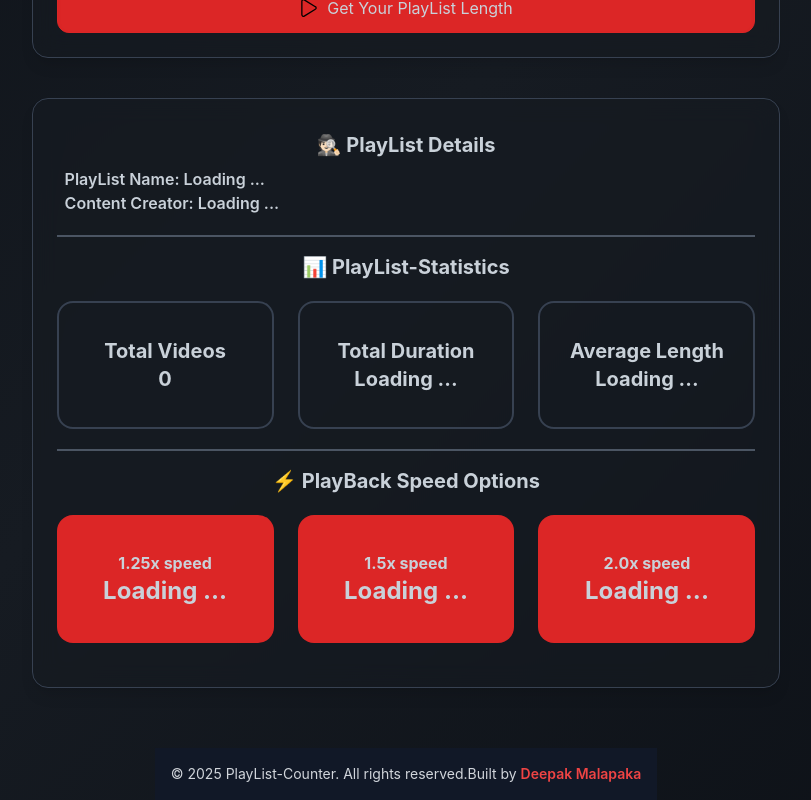
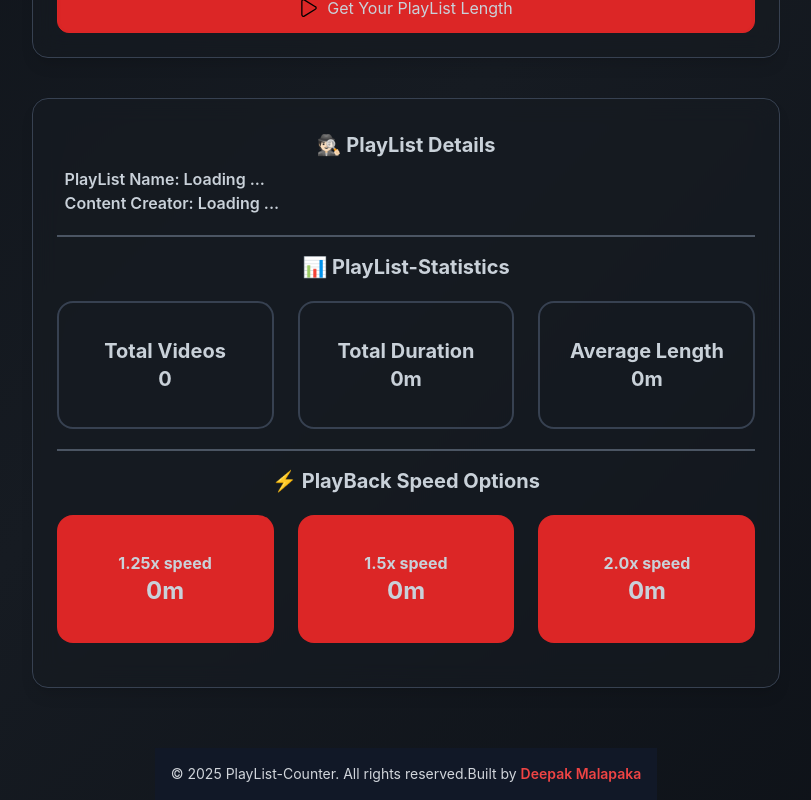
Before and after one commit to DeepakMalapaka/playlist-counter, a React (Vite) app: page / in a window 1280 px wide. Shown: the part 488-1288 px from the top of the page, without its empty margins (234-1045 px from the left). Built offline with nearby package versions, Linux system fonts and the light colour scheme.

Commit message:
default changed

```diff
--- a/src/components/Stats.jsx
+++ b/src/components/Stats.jsx
@@ -56,7 +56,7 @@ const Stats = () => {
         <div className="flex flex-col justify-center items-center border-2 border-gray-700 rounded-2xl p-3 w-full sm:w-60 h-32">
           <span className="font-bold text-base sm:text-xl">Total Duration</span>
           <span className="font-bold text-lg sm:text-xl">
-            {totalDuration ? FormatDuration(totalDuration) : "Loading ..."}
+            {totalDuration ? FormatDuration(totalDuration) : "0m"}
           </span>
         </div>
         <div className="flex flex-col justify-center items-center border-2 border-gray-700 rounded-2xl p-3 w-full sm:w-60 h-32">
@@ -64,7 +64,7 @@ const Stats = () => {
           <span className="font-bold text-lg sm:text-xl">
             {averageLength
               ? FormatDuration(totalDuration / totalVideos)
-              : "Loading ..."}
+              : "0m"}
           </span>
         </div>
       </div>
@@ -86,7 +86,7 @@ const Stats = () => {
           <span className="font-bold text-xl sm:text-2xl">
             {totalDuration
               ? FormatDuration(totalDuration / 1.25)
-              : "Loading ..."}
+              : "0m"}
           </span>
         </div>
         <div
@@ -98,7 +98,7 @@ const Stats = () => {
           <span className="font-bold text-xl sm:text-2xl">
             {totalDuration
               ? FormatDuration(totalDuration / 1.5)
-              : "Loading ..."}
+              : "0m"}
           </span>
         </div>
         <div
@@ -110,7 +110,7 @@ const Stats = () => {
           <span className="font-bold text-xl sm:text-2xl">
             {totalDuration
               ? FormatDuration(totalDuration / 2.0)
-              : "Loading ..."}
+              : "0m"}
           </span>
         </div>
       </div>
```
